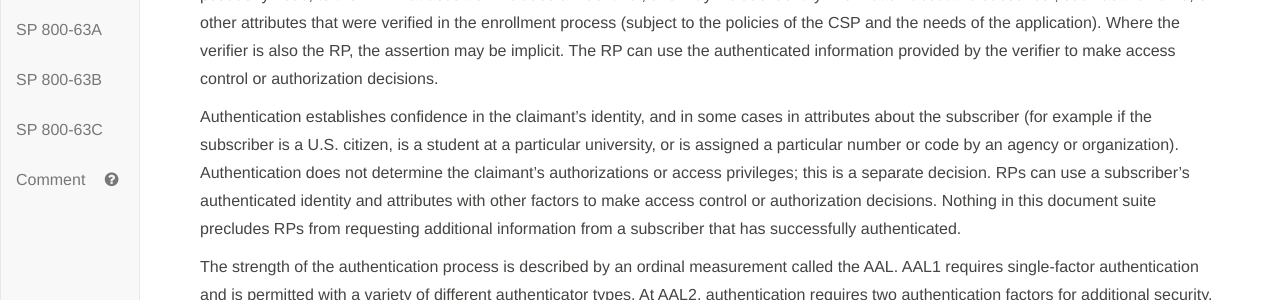
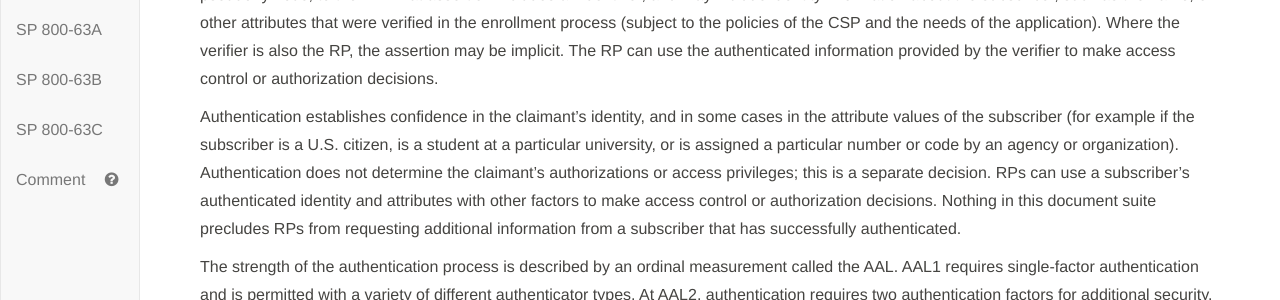
Before and after one commit to usnistgov/800-63-3, a Jekyll site: the page built from sp800-63-3/sec4_model.md, in a window 1280 px wide and 900 px high, scrolled down 866 px. Shown: the part 152-452 px from the top of the window. Built offline with Jekyll 4.4.1, drawn with Linux system fonts in a browser that asks for light colours; our own code applies the rules of GitHub Pages for plain Markdown files.

Commit message:
Closes #1729

```diff
--- a/sp800-63-3/sec4_model.md
+++ b/sp800-63-3/sec4_model.md
@@ -19,7 +19,7 @@ The process used to verify an applicant's association with their real world iden
 
 In this document suite, the party to be authenticated is called a *claimant* and the party verifying that identity is called a *verifier*. When a claimant successfully demonstrates possession and control of one or more authenticators to a verifier through an authentication protocol, the verifier can verify that the claimant is a valid subscriber. The verifier passes on an assertion about the subscriber, who may be either pseudonymous or non-pseudonymous, to the RP. That assertion includes an identifier, and may include identity information about the subscriber, such as the name, or other attributes that were verified in the enrollment process (subject to the policies of the CSP and the needs of the application). Where the verifier is also the RP, the assertion may be implicit. The RP can use the authenticated information provided by the verifier to make access control or authorization decisions.
 
-Authentication establishes confidence in the claimant's identity, and in some cases in attributes about the subscriber (for example if the subscriber is a U.S. citizen, is a student at a particular university, or is assigned a particular number or code by an agency or organization). Authentication does not determine the claimant's authorizations or access privileges; this is a separate decision. RPs can use a subscriber's authenticated identity and attributes with other factors to make access control or authorization decisions. Nothing in this document suite precludes RPs from requesting additional information from a subscriber that has successfully authenticated.
+Authentication establishes confidence in the claimant's identity, and in some cases in the attribute values of the subscriber (for example if the subscriber is a U.S. citizen, is a student at a particular university, or is assigned a particular number or code by an agency or organization). Authentication does not determine the claimant's authorizations or access privileges; this is a separate decision. RPs can use a subscriber's authenticated identity and attributes with other factors to make access control or authorization decisions. Nothing in this document suite precludes RPs from requesting additional information from a subscriber that has successfully authenticated.
 
 The strength of the authentication process is described by an ordinal measurement called the AAL. AAL1 requires single-factor authentication and is permitted with a variety of different authenticator types. At AAL2, authentication requires two authentication factors for additional security. Authentication at the highest level, AAL3, requires the use of a hardware-based authenticator and one other factor.
 
```
